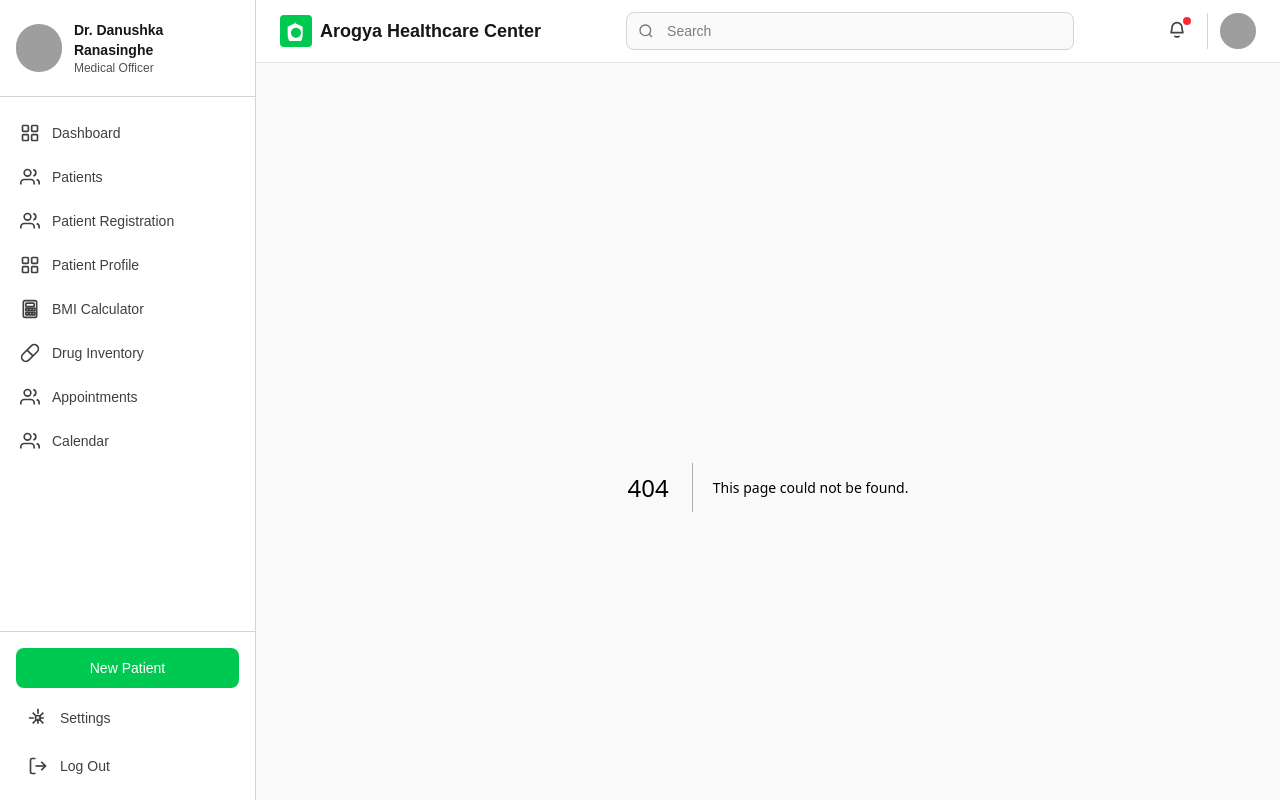
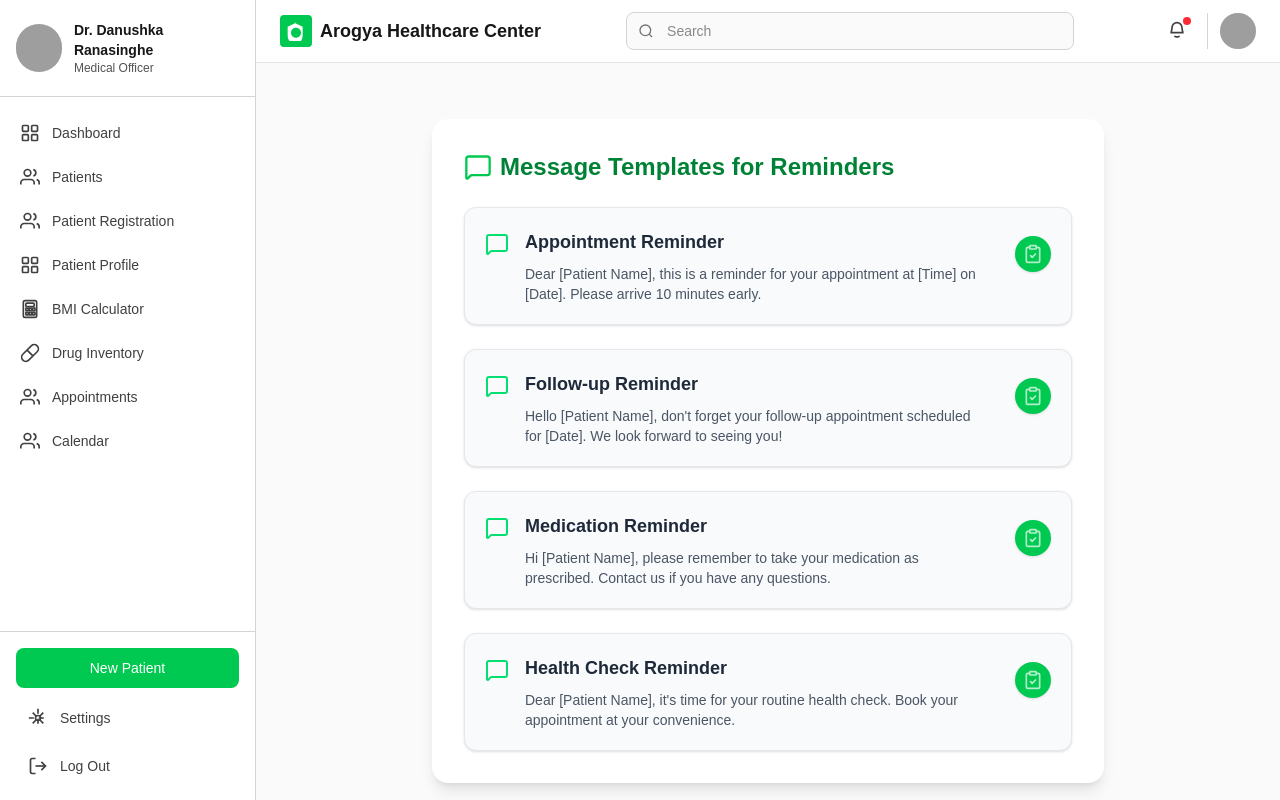
Before and after one commit to Arogya-Medical-Center/aroga-frontend, a Next.js app: page /reminder in a window 1280 px wide. Before the commit this address had no page. Shown: the top 800 px of the page. Built offline with nearby package versions, Linux system fonts and the light colour scheme; grey boxes are pictures that could not be loaded.

Commit message:
reminder setting

```diff
--- a/src/app/notification/page.tsx
+++ b/src/app/notification/page.tsx
@@ -1,8 +1,10 @@
 "use client";
 
-import { Bell, CheckCircle, AlertTriangle, Clock } from "lucide-react";
+import { Bell, CheckCircle, AlertTriangle, Clock, MessageSquare } from "lucide-react";
+import { useRouter } from "next/navigation";
 
 export default function NotificationPage() {
+  const router = useRouter();
   const notifications = [
     {
       id: 1,
@@ -35,7 +37,7 @@ export default function NotificationPage() {
   ];
 
   return (
-    <div className="min-h-screen bg-gray-50 p-6">
+    <div className="min-h-screen bg-gray-50 p-6 relative">
       <div className="max-w-3xl mx-auto bg-white rounded-2xl shadow-sm p-6">
         <h1 className="text-2xl font-semibold text-gray-800 mb-6 flex items-center gap-2">
           <Bell className="text-green-500" size={26} />
@@ -58,6 +60,15 @@ export default function NotificationPage() {
           ))}
         </ul>
       </div>
+      {/* Floating Message Icon Button */}
+      <button
+        type="button"
+        onClick={() => router.push("/reminder")}
+        aria-label="Message Templates"
+        className="fixed bottom-8 right-8 z-30 bg-green-500 hover:bg-green-600 text-white rounded-full shadow-lg p-4 flex items-center justify-center transition-all border-4 border-white"
+      >
+        <MessageSquare size={28} />
+      </button>
     </div>
   );
 }
--- /dev/null
+++ b/src/app/reminder/page.tsx
@@ -0,0 +1,79 @@
+"use client";
+
+import { ClipboardCheck, MessageSquare } from "lucide-react";
+import { useState } from "react";
+
+const templates = [
+  {
+    id: 1,
+    title: "Appointment Reminder",
+    message:
+      "Dear [Patient Name], this is a reminder for your appointment at [Time] on [Date]. Please arrive 10 minutes early.",
+  },
+  {
+    id: 2,
+    title: "Follow-up Reminder",
+    message:
+      "Hello [Patient Name], don't forget your follow-up appointment scheduled for [Date]. We look forward to seeing you!",
+  },
+  {
+    id: 3,
+    title: "Medication Reminder",
+    message:
+      "Hi [Patient Name], please remember to take your medication as prescribed. Contact us if you have any questions.",
+  },
+  {
+    id: 4,
+    title: "Health Check Reminder",
+    message:
+      "Dear [Patient Name], it's time for your routine health check. Book your appointment at your convenience.",
+  },
+];
+
+export default function ReminderTemplatesPage() {
+  const [copiedId, setCopiedId] = useState<number | null>(null);
+
+  const handleCopy = (msg: string, id: number) => {
+    navigator.clipboard.writeText(msg);
+    setCopiedId(id);
+    setTimeout(() => setCopiedId(null), 1500);
+  };
+
+  return (
+    <div className="min-h-screen bg-gradient-to-br p-8">
+      <div className="max-w-2xl mx-auto bg-white rounded-2xl shadow-lg p-8">
+        <h1 className="text-2xl font-bold text-green-700 mb-6 flex items-center gap-2">
+          <MessageSquare className="text-green-500" size={28} />
+          Message Templates for Reminders
+        </h1>
+        <div className="space-y-6">
+          {templates.map((tpl) => (
+            <div
+              key={tpl.id}
+              className="border border-gray-200 rounded-xl p-5 shadow-sm flex items-start gap-4 bg-gray-50 hover:shadow-md transition"
+            >
+              <div className="flex flex-col items-center justify-center pt-1">
+                <MessageSquare className="text-green-400" size={24} />
+              </div>
+              <div className="flex-1">
+                <h2 className="text-lg font-semibold text-gray-800 mb-2">{tpl.title}</h2>
+                <p className="text-gray-600 text-sm">{tpl.message}</p>
+              </div>
+              <button
+                className="ml-4 mt-2 bg-green-500 hover:bg-green-600 text-white rounded-full p-2 shadow transition"
+                onClick={() => handleCopy(tpl.message, tpl.id)}
+                aria-label="Copy message"
+              >
+                {copiedId === tpl.id ? (
+                  <ClipboardCheck className="text-white" size={20} />
+                ) : (
+                  <ClipboardCheck className="text-white opacity-70" size={20} />
+                )}
+              </button>
+            </div>
+          ))}
+        </div>
+      </div>
+    </div>
+  );
+}
```
